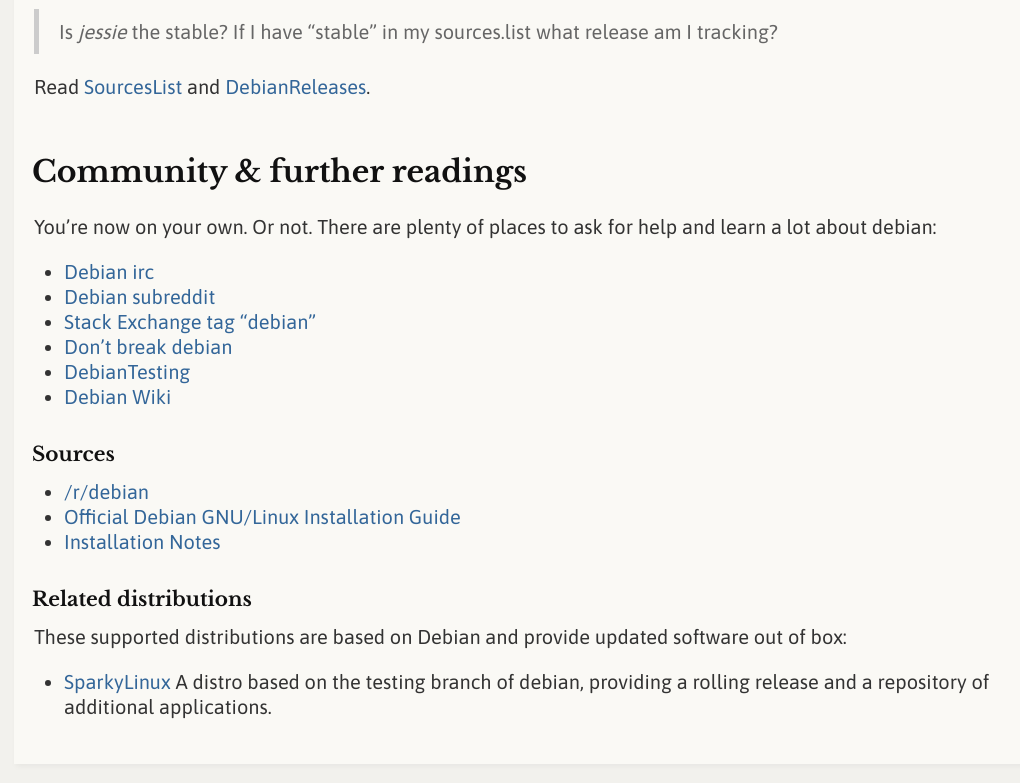
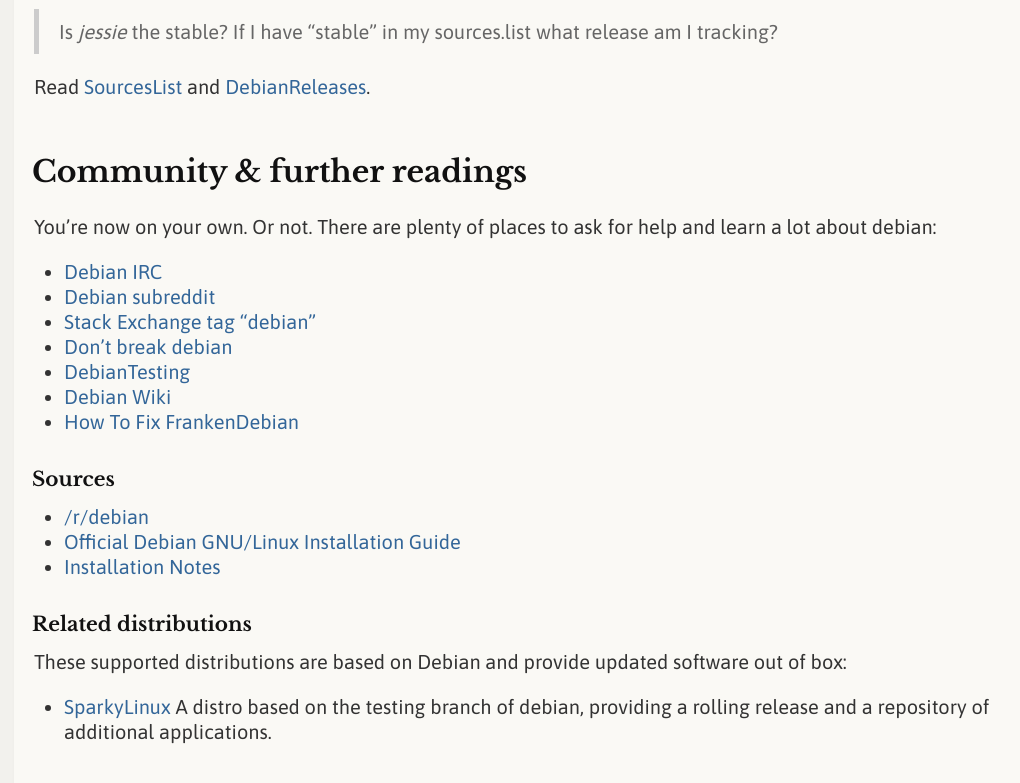
Before and after one commit to avivace/debian-quickstart, a Jekyll site: the page built from index.md, in a window 1280 px wide and 900 px high, scrolled down 5718 px. Shown: the top 783 px of the window, without its empty margins (106-1126 px from the left). Built offline with Jekyll 4.4.1, drawn with Linux system fonts in a browser that asks for light colours; nearby versions of some CDN libraries; comment, search, counter and statistics services are not loaded; our own code applies the rules of GitHub Pages for plain Markdown files.

Commit message:
Add "how to fix frankendebian" gist

```diff
--- a/index.md
+++ b/index.md
@@ -188,12 +188,13 @@
 ## Community & further readings
 You're now on your own. Or not. There are plenty of places to ask for help and learn a lot about debian:
 
-- [Debian irc](https://wiki.debian.org/GettingHelpOnIrc)
+- [Debian IRC](https://wiki.debian.org/GettingHelpOnIrc)
 - [Debian subreddit](https://reddit.com/r/debian)
 - [Stack Exchange tag "debian"](https://unix.stackexchange.com/questions/tagged/debian)
 - [Don't break debian](https://wiki.debian.org/DontBreakDebian)
 - [DebianTesting](https://wiki.debian.org/DebianTesting)
 - [Debian Wiki](https://wiki.debian.org/)
+- [How To Fix FrankenDebian](https://gist.github.com/christianbundy/0d982648cbfe3dd4350cee8ab9e53828)
 
 ### Sources
 - [/r/debian](https://www.reddit.com/r/debian)
```
